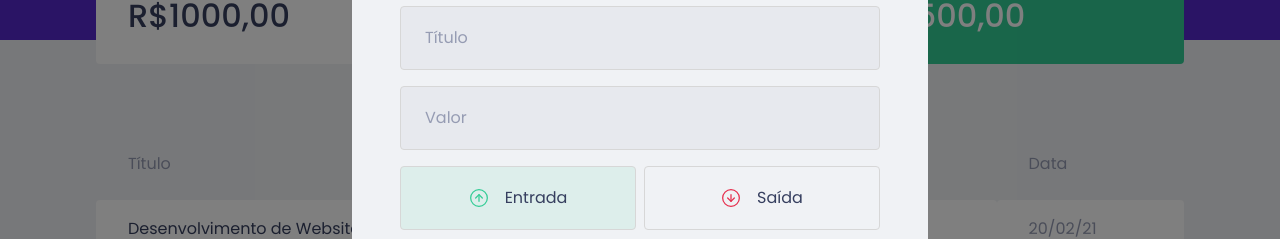
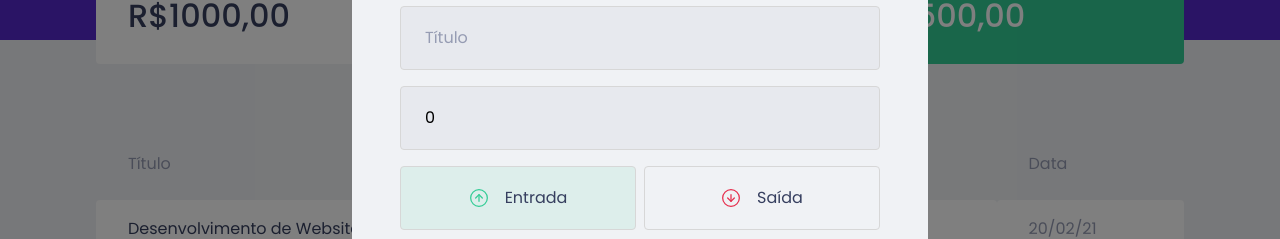
Before and after one commit to felipeevalerio/dtmoney, a React (Create React App) app: page / in a window 1280 px wide. Both pictures are taken after a click on the button "Nova transação". Shown: the part 232-471 px from the top of the page. Built offline with nearby package versions, Linux system fonts and the light colour scheme; no server answers; what miragejs would draw is missing.

Commit message:
saving form data

```diff
--- a/src/components/NewTransactionModal/index.tsx
+++ b/src/components/NewTransactionModal/index.tsx
@@ -1,4 +1,4 @@
-import React, { useState } from "react";
+import { FormEvent ,useState } from "react";
 import Modal from "react-modal";
 import closeImg from "../../assets/close.svg";
 import incomeImg from "../../assets/income.svg";
@@ -11,8 +11,17 @@
 }
 
 export function NewTransactionModal({isOpen,onRequestClose}:NewTransactionModalProps){
+    const [title,setTitle] = useState("");
+    const [value,setValue] = useState(0);
+    const [category,setCategory] = useState("");
 
     const [type,setType] = useState("deposit");
+
+    function handleCreateNewTransaction(event:FormEvent){
+        event.preventDefault();
+
+        console.log(title,value,category,type)
+    }
 
 
     return (
@@ -29,14 +38,18 @@
         >
             <img src={closeImg} alt="Fechar Modal" />
         </button>
-        <Container>
+        <Container onSubmit={handleCreateNewTransaction}>
             <h2>Cadastrar Transação</h2>
             <input
                 placeholder="Título"
+                value={title}
+                onChange={event => setTitle(event.target.value)}
             />
             <input
                 placeholder="Valor"
                 type="number"
+                value={value}
+                onChange={event => setValue(Number(event.target.value))}
             />
 
             <TransactionTypeContainer>
@@ -64,6 +77,9 @@
 
             <input
                 placeholder="Categoria"
+                value={category}
+                onChange={event => setCategory(event.target.value)}
+
             />
             <button type="submit">Cadastrar</button>
         </Container>
```
